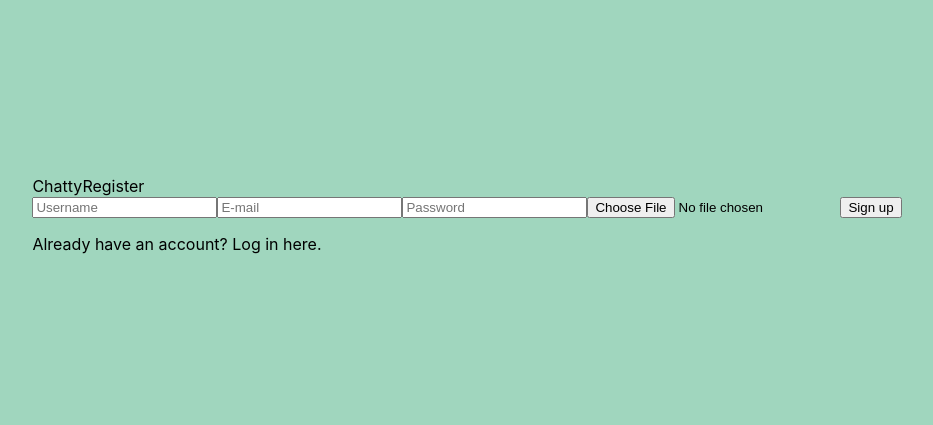
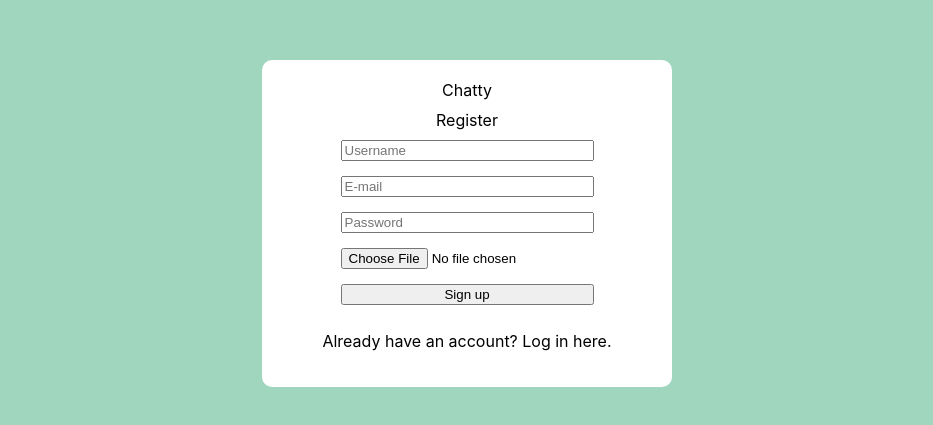
Before and after one commit to allysanfoot/Chatty, a React (Create React App) app: page / in a window 1280 px wide. Shown: the part 177-602 px from the top of the page, without its empty margins (173-1106 px from the left). Built offline with nearby package versions, Linux system fonts and the light colour scheme.

Commit message:
updating form aesthetic

```diff
--- a/src/index.scss
+++ b/src/index.scss
@@ -1,3 +1,5 @@
+// Using scss allows you to add child classes under a parent class
+
 :root{
     --primary-color: #a0d6be;
 }
@@ -10,6 +12,18 @@
     justify-content: center;
 
     .formWrapper{
+        align-items: center;
+        background-color: white;
+        border-radius: 10px;
+        display: flex;
+        flex-direction: column;
+        gap: 10px;
+        padding:20px 60px;
 
+        form{
+            display: flex;
+            flex-direction: column;
+            gap: 15px;
+        }
     }
 }
```
